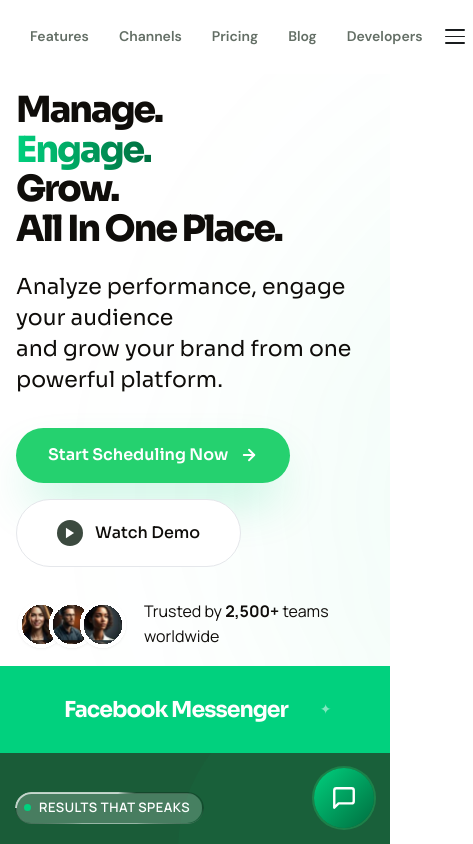
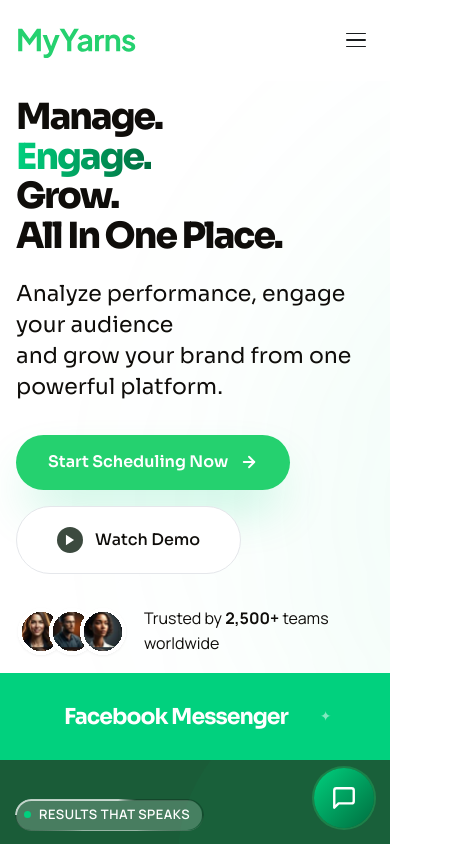
Before and after one commit to Tenniee/myyarns, a Next.js app: page / in a window 390 px wide. Shown: the top 844 px of the page, 473 px wide, since content can reach past the window. Built offline with nearby package versions, Linux system fonts and the light colour scheme.

Commit message:
signin, signup and chat page and chat widget designed

```diff
--- a/src/app/components/Navbar.jsx
+++ b/src/app/components/Navbar.jsx
@@ -646,36 +646,20 @@
 
           {/* Desktop center links */}
 
-          <ul style={{ display: "flex", alignItems: "center", gap: 2, listStyle: "none", margin: 0, padding: 0 }}
-
-            className="hidden lg:flex">
-
+          <ul className="hidden lg:flex items-center gap-0.5 list-none m-0 p-0">
             {links.map((l) => (
-
               <li key={l.label}>
-
                 <Link
-
                   href={l.href}
-
                   className="nav-link"
-
                   onMouseEnter={() => setActive(l.label)}
-
                   onMouseLeave={() => setActive(null)}
-
                 >
-
                   <span className="nav-dot" />
-
                   {l.label}
-
                 </Link>
-
               </li>
-
             ))}
-
           </ul>
 
 
```
